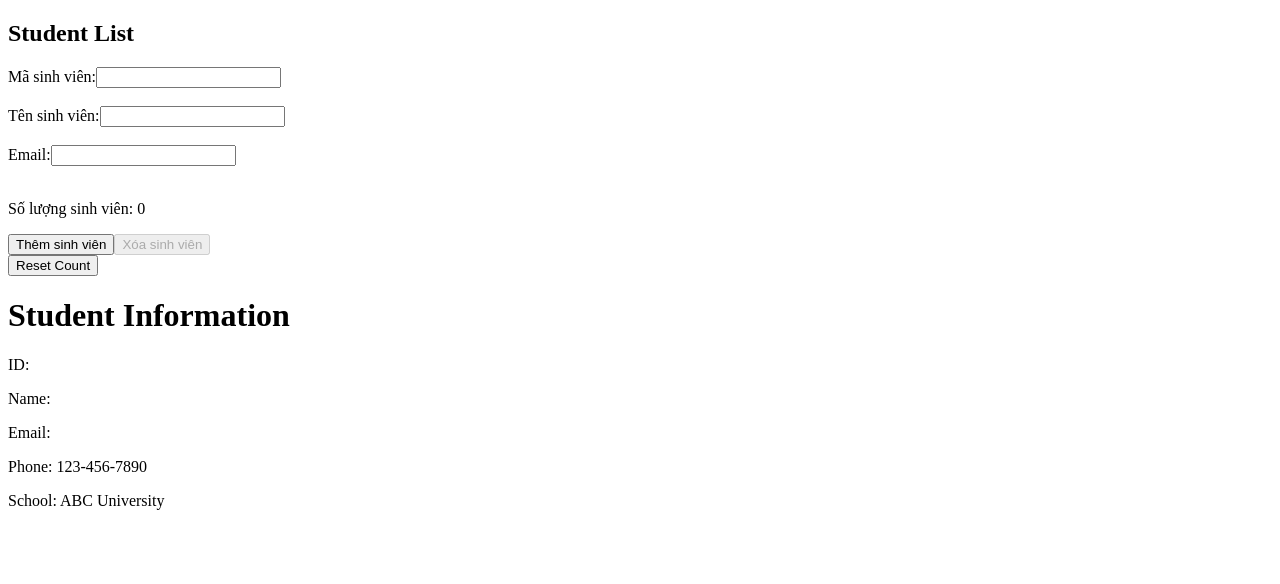
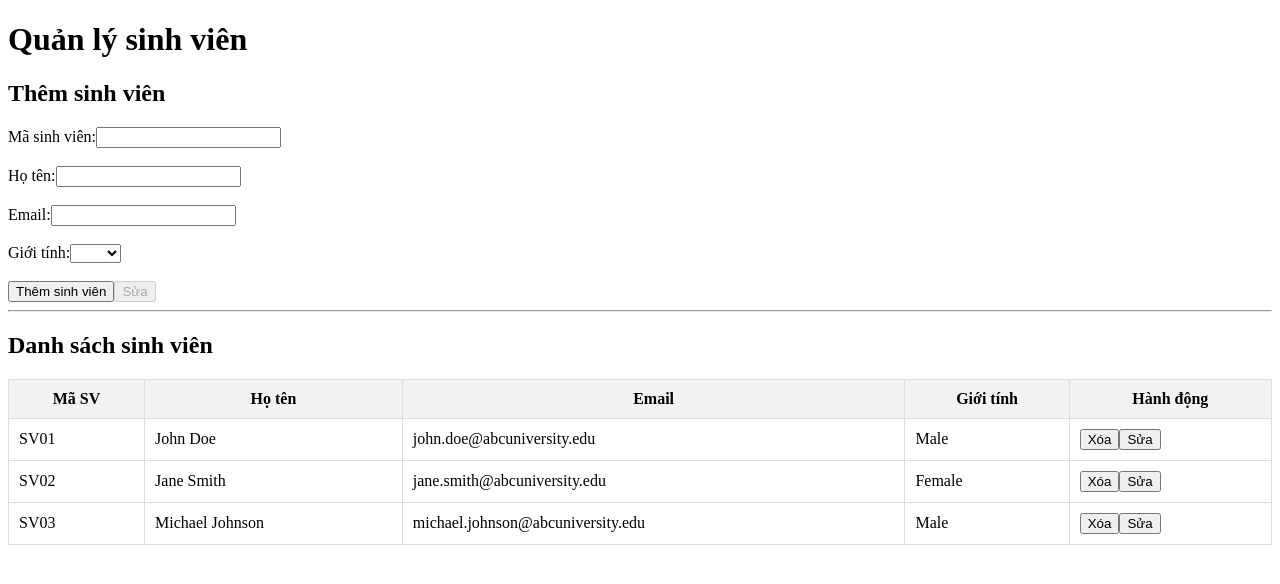
Before and after one commit to hoangbt5333/Student-Management, an Angular app: page / in a window 1280 px wide. Shown: the top 584 px of the page. Built offline with nearby package versions, Linux system fonts and the light colour scheme.

Commit message:
lesson 1 (2): how to use @if and @for

```diff
--- a/src/app/pages/student-list/student-list.css
+++ b/src/app/pages/student-list/student-list.css
@@ -0,0 +1,13 @@
+table {
+    width: 100%;
+    border-collapse: collapse;
+}
+
+th, td {
+    border: 1px solid #ddd;
+    padding: 10px;
+}
+
+th {
+    background-color: #f2f2f2;
+}
--- a/src/app/pages/student-list/student-list.html
+++ b/src/app/pages/student-list/student-list.html
@@ -1,31 +1,66 @@
-<h2>{{ title }}</h2>
+<h1>Quản lý sinh viên</h1>
 
-<label for="studentId">Mã sinh viên:</label>
-<input type="text" [(ngModel)]="studentId">
-<br><br>
-
-<label for="studentName">Tên sinh viên:</label>
-<input type="text" [(ngModel)]="studentName">
-<br><br>
-
-<label for="email">Email:</label>
-<input type="email" [(ngModel)]="email">
-<br><br>
-
-<p>Số lượng sinh viên: {{ studentCount }}</p>
-<button [disabled]="isDisabled" (click)="addStudent()">Thêm sinh viên</button>
-<button [disabled]="studentCount === 0" (click)="deleteStudent()">Xóa sinh viên</button><br>
-
-<button (click)="resetCount()">Reset Count</button>
-
-<h1>Student Information</h1>
-
-
+<h2>Thêm sinh viên</h2>
+<div>
+    <label for="studentId">Mã sinh viên:</label>
+    <input type="text" id="studentId" [(ngModel)]="studentId" name="studentId">
+</div>
+<br>
 
 <div>
-    <p>ID: {{ studentId }}</p>
-    <p>Name: {{ studentName }}</p>
-    <p>Email: {{ email }}</p>
-    <p>Phone: {{ phone }}</p>
-    <p>School: {{ schoolName }}</p>
+    <label for="studentName">Họ tên:</label>
+    <input type="text" id="studentName" [(ngModel)]="studentName" name="studentName">
 </div>
+<br>
+
+<div>
+    <label for="studentEmail">Email:</label>
+    <input type="email" id="studentEmail" [(ngModel)]="studentEmail" name="studentEmail">
+</div>
+<br>
+
+<div>
+    <label for="studentGender">Giới tính:</label>
+    <select id="studentGender" [(ngModel)]="studentGender" name="studentGender">
+        <option value="Male">Nam</option>
+        <option value="Female">Nữ</option>
+    </select>
+</div>
+<br>
+
+<button (click)="addStudent()">Thêm sinh viên</button>
+<button (click)="updateStudent()" [disabled]="editButtonDisabled">Sửa</button>
+<hr>
+<h2>Danh sách sinh viên</h2>
+
+@if (students.length === 0) {
+  <p>Không có sinh viên nào.</p>
+} @else {
+    <table>
+        <thead>
+            <tr>
+            <th>Mã SV</th>
+            <th>Họ tên</th>
+            <th>Email</th>
+            <th>Giới tính</th>
+            <th>Hành động</th>
+            </tr>
+        </thead>
+
+        <tbody>
+            @for (student of students; track student.id) {
+            <tr>
+                <td>{{ student.id }}</td>
+                <td>{{ student.name }}</td>
+                <td>{{ student.email }}</td>
+                <td>{{ student.gender }}</td>
+
+                <td>
+                    <button (click)="deleteStudent(student.id)">Xóa</button>
+                    <button (click)="editStudent(student.id)">Sửa</button>
+                </td>
+            </tr>
+            }
+        </tbody>
+    </table>
+}
--- a/src/app/pages/student-list/student-list.ts
+++ b/src/app/pages/student-list/student-list.ts
@@ -9,41 +9,69 @@ import { FormsModule } from '@angular/forms';
 })
 export class StudentList {
   title = 'Student List';
+  editButtonDisabled = true;
 
-  schoolName = 'ABC University';
+  studentId = '';
   studentName = '';
-  studentId = '';
-  email = '';
-  phone = '123-456-7890';
+  studentEmail = '';
+  studentGender = '';
 
-  studentAvatar = 'https://example.com/avatar.jpg';
-
-  studentCount = 0;
-  isDisabled = false;
-
-
+  students = [
+    { id: 'SV01', name: 'John Doe', email: 'john.doe@abcuniversity.edu', gender: 'Male' },
+    { id: 'SV02', name: 'Jane Smith', email: 'jane.smith@abcuniversity.edu', gender: 'Female' },
+    { id: 'SV03', name: 'Michael Johnson', email: 'michael.johnson@abcuniversity.edu', gender: 'Male' }
+  ];
 
   addStudent() {
-    this.studentCount++;
-
-    if (this.studentCount >= 10) {
-      this.isDisabled = true;
+    if (this.studentId && this.studentName && this.studentEmail && this.studentGender) {
+      const newStudent = {
+        id: this.studentId,
+        name: this.studentName,
+        email: this.studentEmail,
+        gender: this.studentGender
+      };
+      this.students.push(newStudent);
+      this.studentId = '';
+      this.studentName = '';
+      this.studentEmail = '';
+      this.studentGender = '';
+    } else {
+      alert('Please fill in all fields before adding a student.');
     }
-
-    console.log('Mã sinh viên:', this.studentId);
-    console.log('Tên sinh viên:', this.studentName);
-    console.log('Email:', this.email);
   }
 
-  resetCount() {
-    this.studentCount = 0;
-    this.isDisabled = false;
+  deleteStudent(studentId: string) {
+    this.students = this.students.filter(student => student.id !== studentId);
   }
 
-  deleteStudent() {
-    this.studentCount--;
-    if (this.studentCount < 10) {
-      this.isDisabled = false;
+  editStudent(studentId: string) {
+    const student = this.students.find(student => student.id === studentId);
+    if (student) {
+      this.studentId = student.id;
+      this.studentName = student.name;
+      this.studentEmail = student.email;
+      this.studentGender = student.gender;
+      this.editButtonDisabled = false;
+    }
+  }
+
+  updateStudent() {
+    const index = this.students.findIndex(student => student.id === this.studentId);
+
+    if (index !== -1) {
+      this.students[index] = {
+        id: this.studentId,
+        name: this.studentName,
+        email: this.studentEmail,
+        gender: this.studentGender
+      };
+      this.studentId = '';
+      this.studentName = '';
+      this.studentEmail = '';
+      this.studentGender = '';
+      this.editButtonDisabled = true;
+    } else {
+      alert('Student not found.');
     }
   }
 }
```
